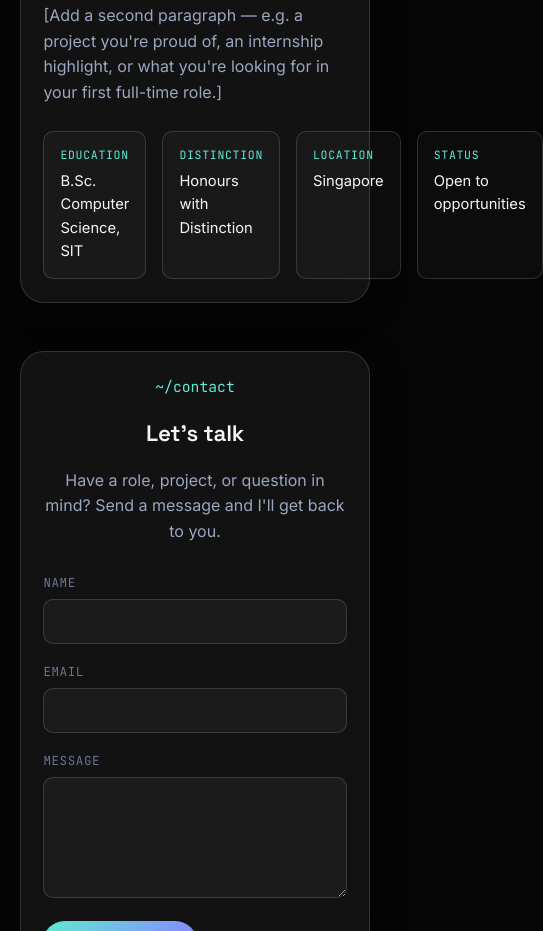
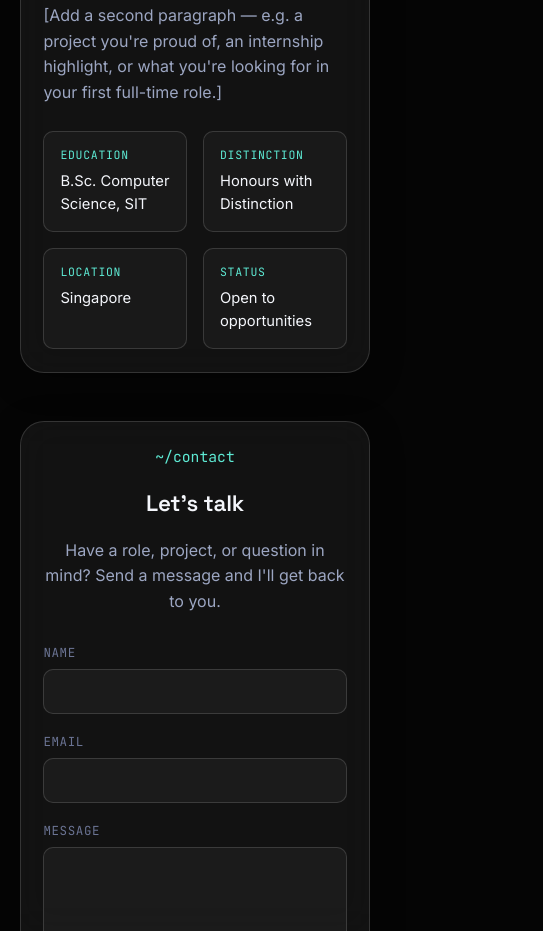
Before and after one commit to Setzubun/developer-portfolio, a plain HTML site: page index.html in a window 390 px wide. Shown: the part 1074-2005 px from the top of the page, 543 px wide, since content can reach past the window. Drawn offline with Linux system fonts and the light colour scheme.

Commit message:
Updated Summary tab on index.html to be mobile responsive by making the fact cards 2x2

```diff
--- a/pages/index.css
+++ b/pages/index.css
@@ -384,3 +384,9 @@
 .contact-direct a:hover {
     color: var(--accent);
 }
+
+@media (max-width: 768px) {
+    .fact-grid {
+        grid-template-columns: repeat(2, 1fr);
+    }
+}
```
